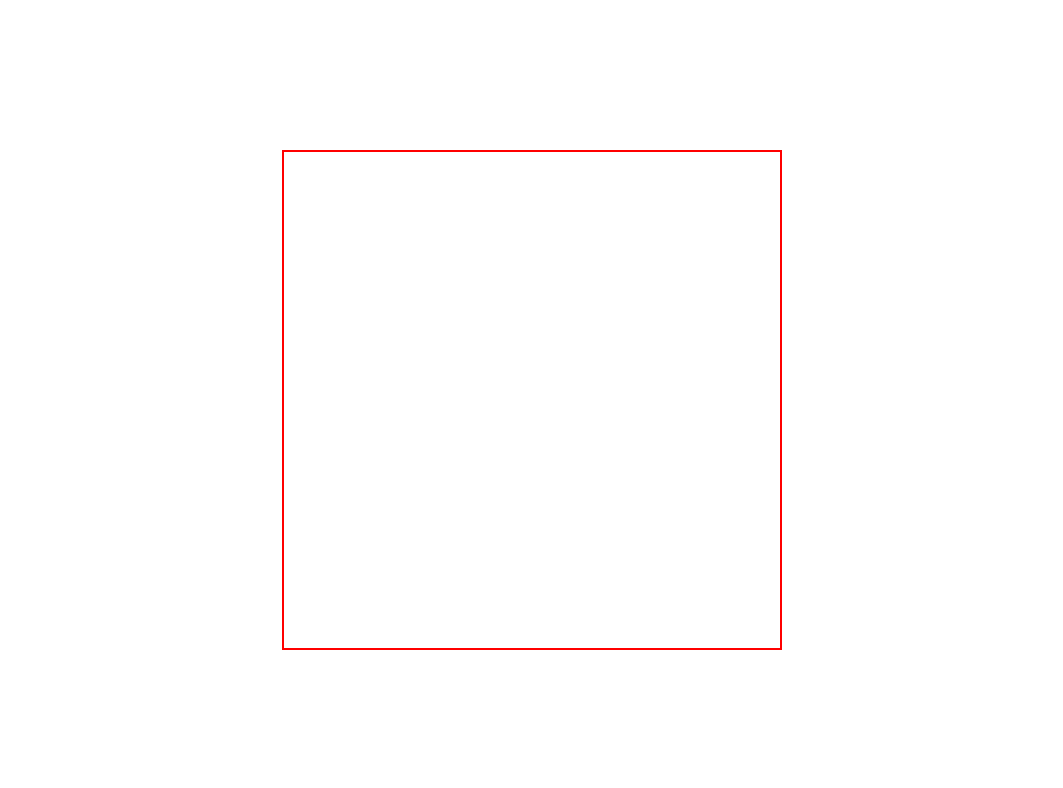
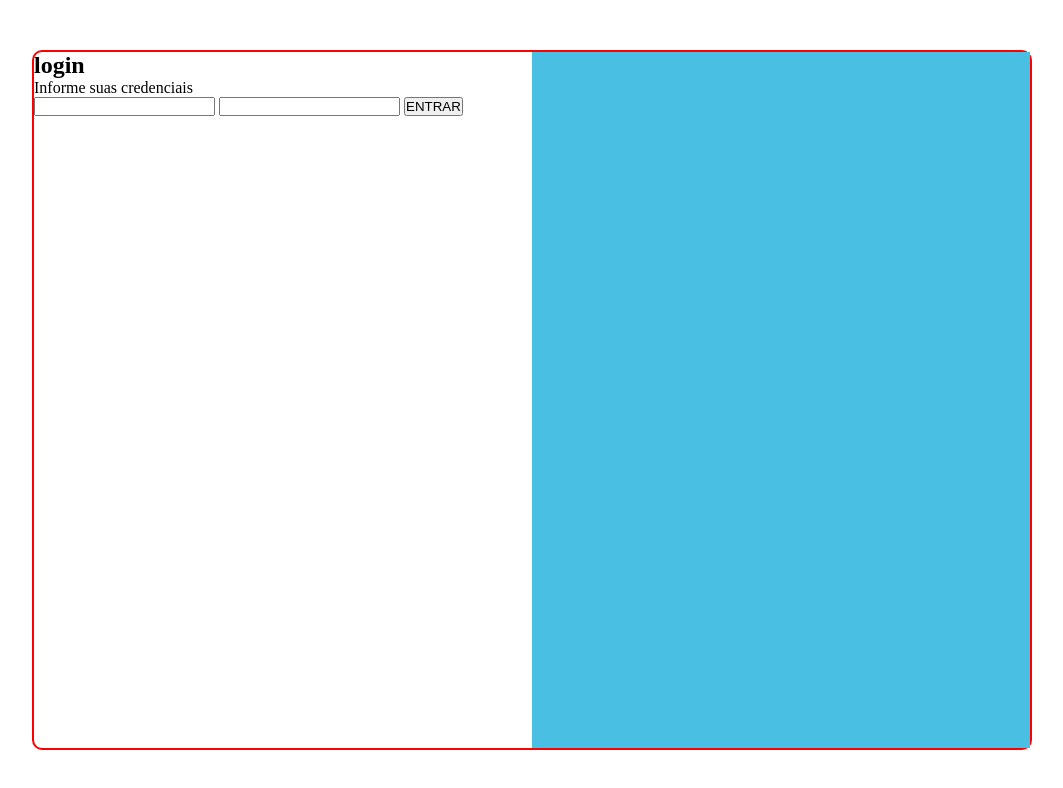
Before and after one commit to Huskyh2k/Projeto_devops, a plain HTML site: page index.html in a window 1280 px wide. Shown: the whole page, without its empty margins (108-1171 px from the left). Drawn offline with Linux system fonts and the light colour scheme.

Commit message:
Criação do formulário

```diff
--- a/index.html
+++ b/index.html
@@ -9,7 +9,19 @@
 <body>
     <div class="login">
 
-            <div class="box1"></div>
+            <div class="box1">
+                <div class="inputs">
+                    <h2>login</h2>
+                    <p>Informe suas credenciais</p>
+
+                    <form action="#" class="input_login">
+                        <input type="email">
+                        <input type="password">
+                        <button type="submit">ENTRAR</button>
+                    </form>
+                </div>
+            </div>
+
             <div class="box2"></div>
 
     </div>
--- a/style.css
+++ b/style.css
@@ -13,6 +13,21 @@ body {
 
 .login {
     border: 2px solid red;
-    width: 500px;
-    height: 500px;
+    width: 1000px;
+    height: 700px;
+    display: flex;
+    border-radius: 10px;
 }
+
+.box1 {
+    height: 100%;
+    width: 50%;
+    display: flex;
+}
+
+.box2 {
+    background-color: #49C0E3;
+    height: 100%;
+    width: 50%;
+    display: flex;
+}
```
